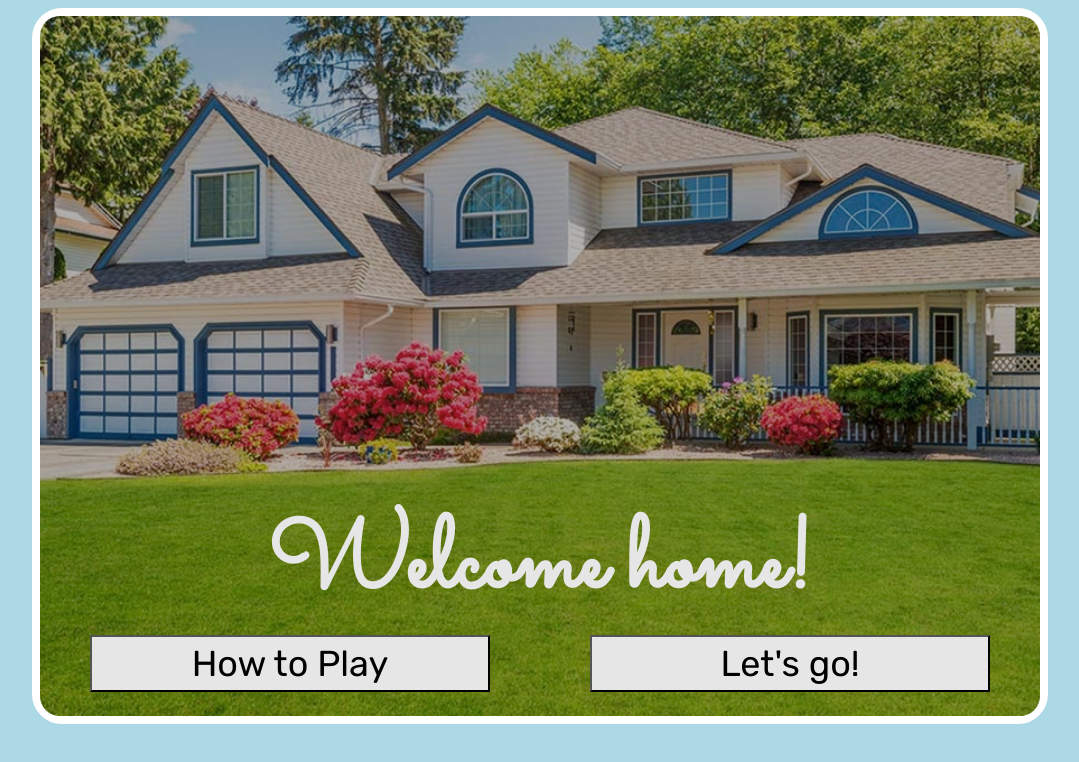
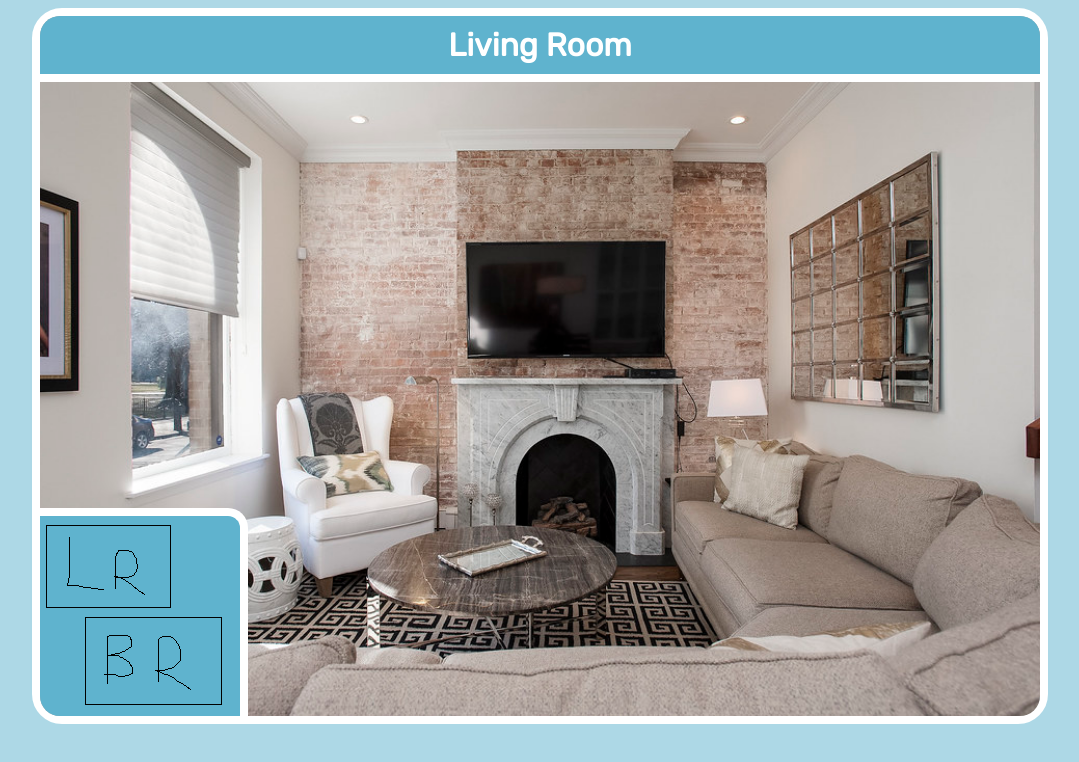
Before and after one commit to AshleyLuEllen/SustainabilityGame, a plain HTML site: page index.html in a window 1280 px wide. Both pictures are taken after a click on the button "Let's go!". Shown: the whole page, without its empty margins (100-1179 px from the left). Drawn offline with nearby package versions, Linux system fonts and the light colour scheme.

Commit message:
Finished pagination framework

```diff
--- a/css/main.scss
+++ b/css/main.scss
@@ -12,9 +12,13 @@ body {
     margin: 0 auto;
     border: 8px solid white;
     border-radius: 30px;
+    position: relative;
 }
 
 .page {
+    position: absolute;
+    top: 0;
+    left: 0;
     width: $content-width;
     height: $content-height;
     background-position: center top;
@@ -25,6 +29,14 @@ body {
 
 #homePage {
     background-image: linear-gradient( rgba(0, 0, 0, 0.3), rgba(0, 0, 0, 0.3) ), url("../img/front-door.jpg");
+}
+
+#livingRoom {
+    background-image: linear-gradient( rgba(0, 0, 0, 0), rgba(0, 0, 0, 0) ), url("../img/livingRoom.jpg");
+}
+
+#office {
+    background-image: linear-gradient( rgba(0, 0, 0, 0), rgba(0, 0, 0, 0) ), url("https://cdn.pixabay.com/photo/2017/01/28/08/12/home-office-2014864_960_720.jpg");
 }
 
 .start-menu-text {
@@ -54,8 +66,38 @@ body {
 }
 
 .header {
-    width: 100%;
     text-align: center;
     margin-top: 0;
     padding: 10px;
+    border: 8px solid white;
+    border-left: 0;
+    border-right: 0;
+    border-top: 0;
+    background-color: darken(lightblue, 20%);
+    color: white;
+    border-top-left-radius: 20px;
+    border-top-right-radius: 20px;
 }
+
+#homePage > .header {
+    color: white;
+    border: 0;
+    background: none;
+}
+
+.map {
+    position: absolute;
+    bottom: 0;
+    left: 0;
+    background: red;
+    width: 200px;
+    height: 200px;
+    background-color: darken(lightblue, 20%);
+    color: white;
+    border-bottom-left-radius: 20px;
+    border-top-right-radius: 20px;
+    border: 8px solid white;
+    border-left: 0;
+    border-bottom: 0;
+    background-image: url("../img/map.png");
+}
--- a/index.html
+++ b/index.html
@@ -9,6 +9,7 @@
 </head>
 <body>
     <div style="display: none;" id="content">
+        <!-- Home Page -->
         <div class="page" id="homePage">
             <h1 class="header">&nbsp;</h1>
             <div class="start-menu-text">Welcome home!</div>
@@ -17,6 +18,18 @@
                 <button onclick="startGame();" class="start-menu-button">Let's go!</button>
             </div>
         </div>
+
+        <!-- Living Room -->
+        <div class="page" style="display: none;" id="livingRoom">
+            <h1 class="header">Living Room</h1>
+            <div class="map"></div>
+        </div>
+
+        <!-- Bedroom -->
+        <div class="page" style="display: none;" id="office">
+            <h1 class="header">Office</h1>
+            <div class="map"></div>
+        </div>
     </div>
 </body>
 </html>
--- a/js/index.js
+++ b/js/index.js
@@ -1,5 +1,43 @@
+let pages;
+let mapLocations;
+let fadeTime = 1000;
+let currentRoom = "homePage";
+
+$.getJSON("json/data.json", data => {
+    pages = data.pages;
+    mapLocations = data.mapLocations;
+});
+
 $(document).ready(() => {
-    $("#content").fadeIn(500);
+    $("#content").fadeIn(fadeTime / 2);
+
+    $(".page").click(event => {
+        let mouseX = event.pageX - $(event.target).offset().left;
+        let mouseY = event.pageY - $(event.target).offset().top;
+
+        if (pages[$(event.target).attr("id")]) {
+            for (let el of pages[$(event.target).attr("id")].clickLocations) {
+                if (el.x1 <= mouseX && mouseX <= el.x2 && el.y1 <= mouseY && mouseY <= el.y2) {
+                    alert(el.description);
+                    break;
+                }
+            }
+        }
+
+        console.log(`Click! ${mouseX} ${mouseY}`);
+    });
+
+    $(".map").click(event => {
+        let mouseX = event.pageX - $(event.target).offset().left;
+        let mouseY = event.pageY - $(event.target).offset().top;
+
+        for (let room of mapLocations) {
+            if (room.x1 <= mouseX && mouseX <= room.x2 && room.y1 <= mouseY && mouseY <= room.y2) {
+                changeToRoom(room.room);
+                break;
+            }
+        }
+    });
 });
 
 function showInstructions() {
@@ -7,5 +45,13 @@ function showInstructions() {
 }
 
 function startGame() {
-    alert("Game started!");
+    changeToRoom("livingRoom");
 }
+
+function changeToRoom(room) {
+    if (room === currentRoom) return;
+
+    $(`#${currentRoom}`).fadeOut(fadeTime);
+    $(`#${room}`).fadeIn(fadeTime);
+    currentRoom = room;
+}
--- /dev/null
+++ b/json/data.json
@@ -0,0 +1,39 @@
+{
+    "pages": {
+        "homePage" : {
+            "clickLocations": []
+        },
+        "livingRoom": {
+            "clickLocations": [
+                {
+                    "x1": 480,
+                    "y1": 240,
+                    "x2": 680,
+                    "y2": 360,
+                    "title": "Television (TV)",
+                    "description": "TVs are bad. Get rid of them.",
+                    "points": 100
+                }
+            ]
+        },
+        "office": {
+            "clickLocations": []
+        }
+    },
+    "mapLocations": [
+        {
+            "x1": 6,
+            "y1": 20,
+            "x2": 130,
+            "y2": 100,
+            "room": "livingRoom"
+        },
+        {
+            "x1": 45,
+            "y1": 110,
+            "x2": 180,
+            "y2": 200,
+            "room": "office"
+        }
+    ]
+}
```
Also changed, not shown: css/main.css, img/livingRoom.jpg (added), img/map.png (added), 1 other file.
